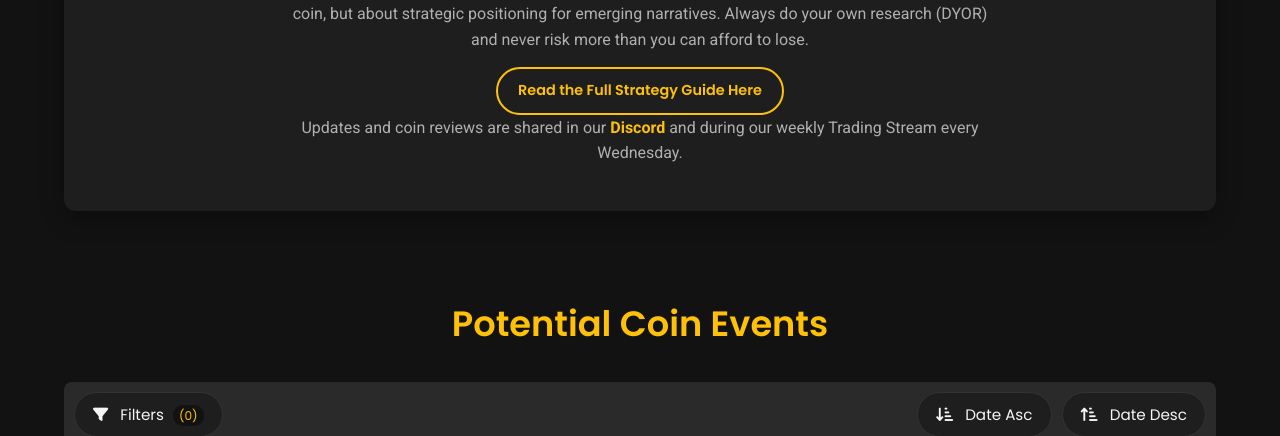
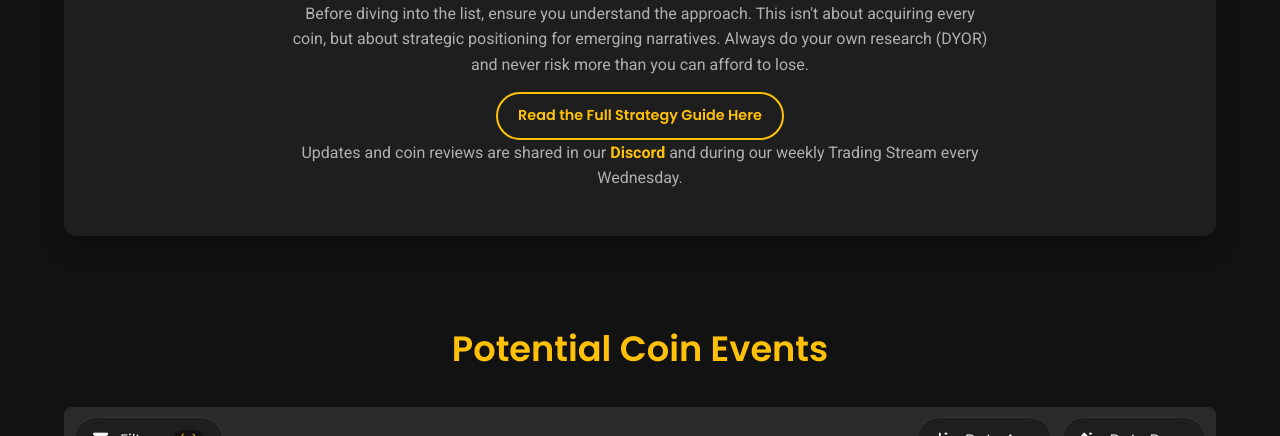
Before and after one commit to DeanCryptoo/HolisticFrontrun, a plain HTML site: page index.html in a window 1280 px wide. Shown: the part 695-1131 px from the top of the page. Drawn offline with nearby package versions, Linux system fonts and the light colour scheme.

Commit message:
Update style.css

```diff
--- a/style.css
+++ b/style.css
@@ -57,7 +57,7 @@ header nav a:hover, header nav a.active { color: var(--accent-yellow); }
 section { padding: 40px 0; }
 section h2 { font-family: var(--font-main); text-align: center; font-size: 2.2em; margin-bottom: 30px; color: var(--accent-yellow); font-weight: 600; }
 
-#strategy-guide { background-color: var(--secondary-bg); border-radius: 12px; padding: 30px; margin-bottom: 30px; box-shadow: 0 8px 25px rgba(0,0,0,0.3); text-align: center; }
+#strategy-guide { background-color: var(--secondary-bg); border-radius: 12px; padding: 30px;margin-top: 25px; margin-bottom: 30px; box-shadow: 0 8px 25px rgba(0,0,0,0.3); text-align: center; }
 #strategy-guide h2 { color: var(--accent-yellow); margin-bottom: 15px; }
 #strategy-guide p { font-size: 1em; color: var(--text-secondary); max-width: 700px; margin: 0 auto 15px auto; }
 .inline-link { color: var(--accent-yellow); text-decoration: none; font-weight: 600; }
```
